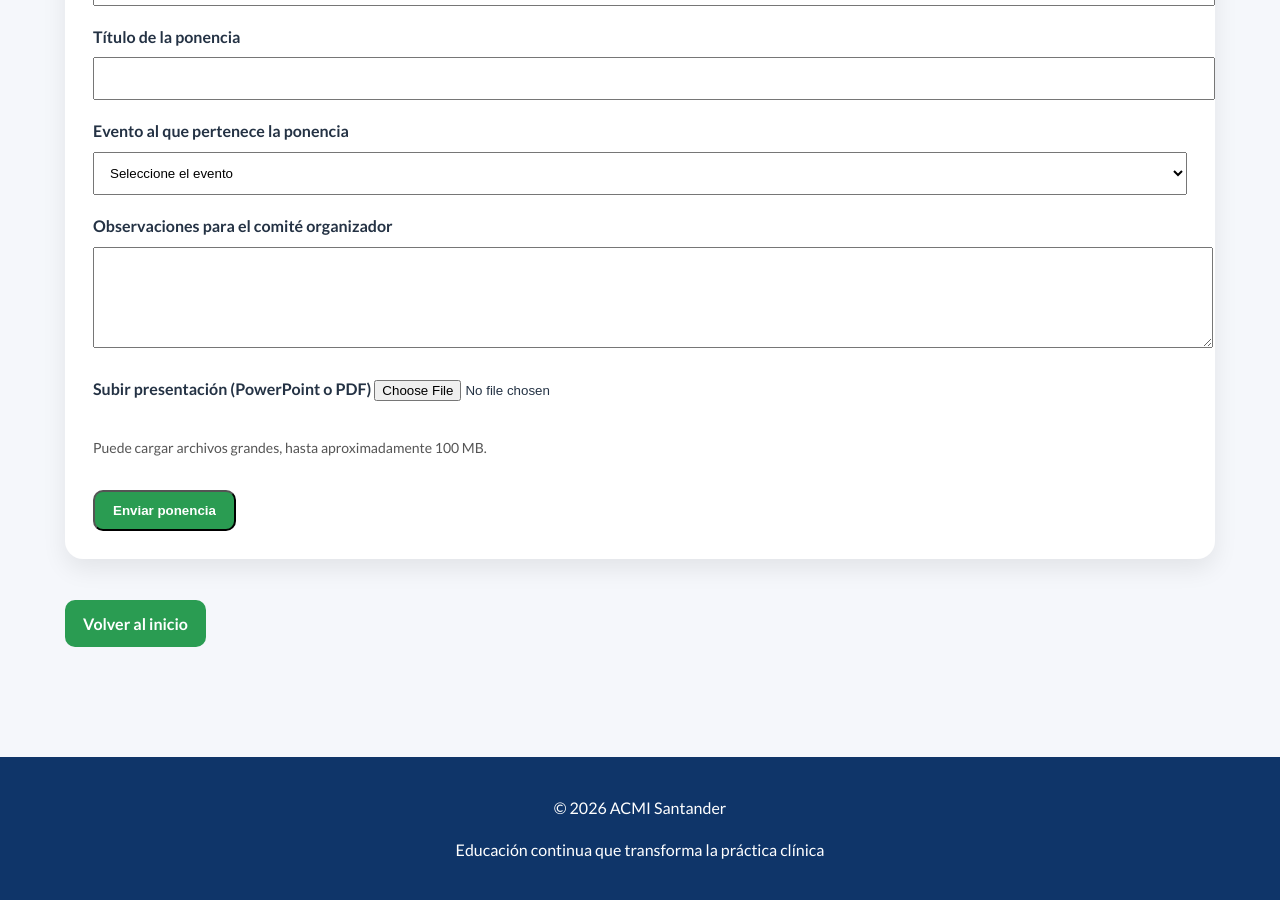
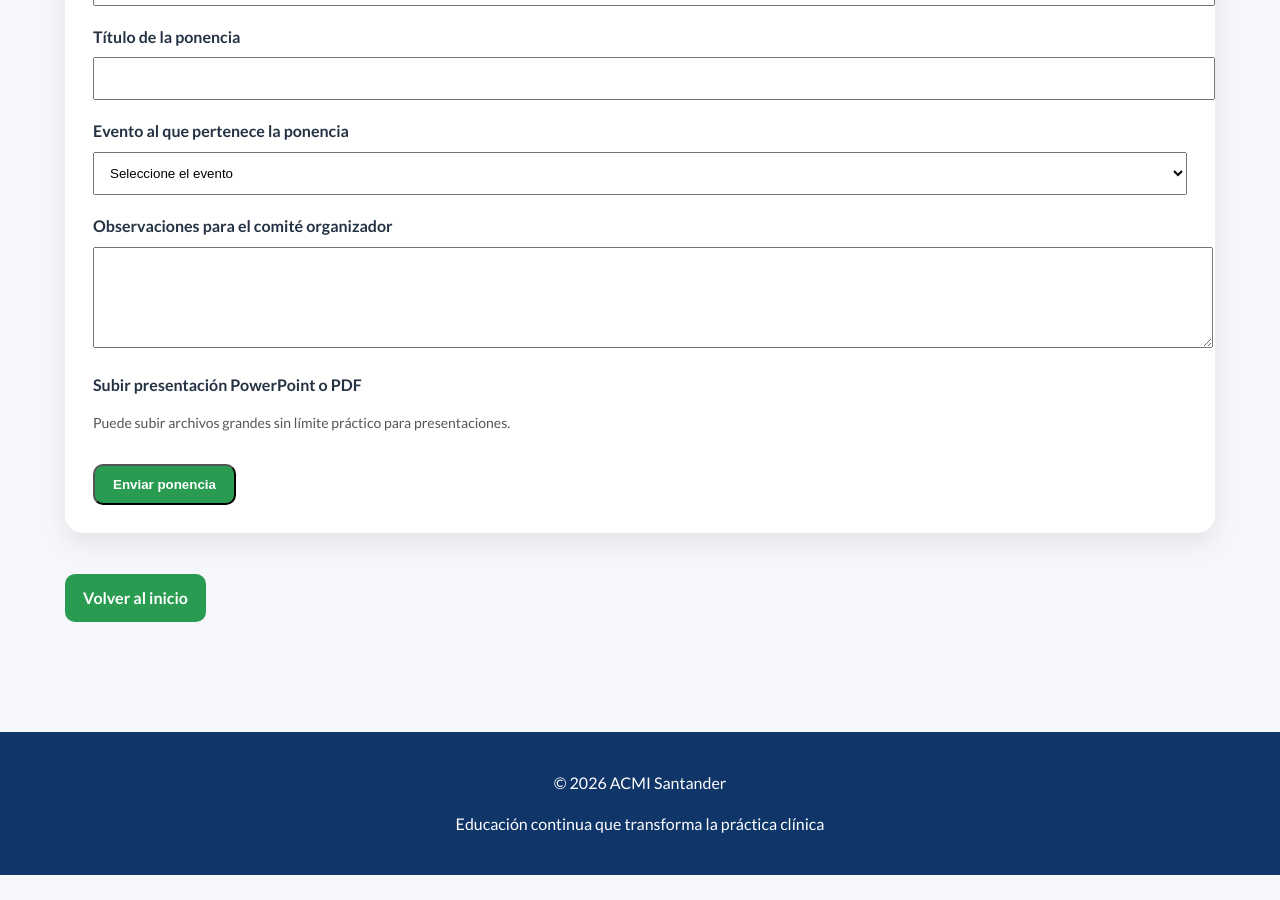
Before and after one commit to Acmisantander/Acmisantander, a Jekyll site: the page built from magazine/enviar-ponencias.html, in a window 1280 px wide and 900 px high, scrolled down 816 px. Built offline with Jekyll 4.4.1, drawn with Linux system fonts in a browser that asks for light colours; a script that is not in the unit is left out; after the commit the page ends 1691 px from its top, so only the background shows below that.

Commit message:
Update enviar-ponencias.html

```diff
--- a/magazine/enviar-ponencias.html
+++ b/magazine/enviar-ponencias.html
@@ -15,9 +15,9 @@
 (simposios, cursos, jornadas, talleres y otros eventos académicos).
 </p>
 
-<form accept-charset="UTF-8" action="https://usebasin.com/f/51e6ea4ab996" method="POST" enctype="multipart/form-data">
+<form action="https://submit-form.com/form_v1_zX1ZPGMfBKtZT0ktXDJcLpLW" method="POST">
 
-<input type="hidden" name="_next" value="https://acmisantander.github.io/Acmisantander/magazine/gracias-ponencia/">
+<input type="hidden" name="_redirect" value="https://acmisantander.github.io/Acmisantander/magazine/gracias-ponencia/">
 
 <label><strong>Nombre completo del ponente</strong></label>
 <input type="text" name="ponente" required style="width:100%; padding:12px; margin:8px 0 18px;">
@@ -43,11 +43,18 @@
 <label><strong>Observaciones para el comité organizador</strong></label>
 <textarea name="observaciones" rows="5" style="width:100%; padding:12px; margin:8px 0 18px;"></textarea>
 
-<label><strong>Subir presentación (PowerPoint o PDF)</strong></label>
-<input type="file" name="archivo" accept=".ppt,.pptx,.pdf" required style="margin:8px 0 22px;">
+<label><strong>Subir presentación PowerPoint o PDF</strong></label>
+
+<input
+type="hidden"
+role="uploadcare-uploader"
+name="archivo"
+data-public-key="demopublickey"
+data-clearable
+/>
 
 <p style="font-size:14px; color:#555;">
-Puede cargar archivos grandes, hasta aproximadamente 100 MB.
+Puede subir archivos grandes sin límite práctico para presentaciones.
 </p>
 
 <button class="btn" type="submit">
```
Also changed, not shown: other parts of magazine/enviar-ponencias.html (+6 -0 lines).
